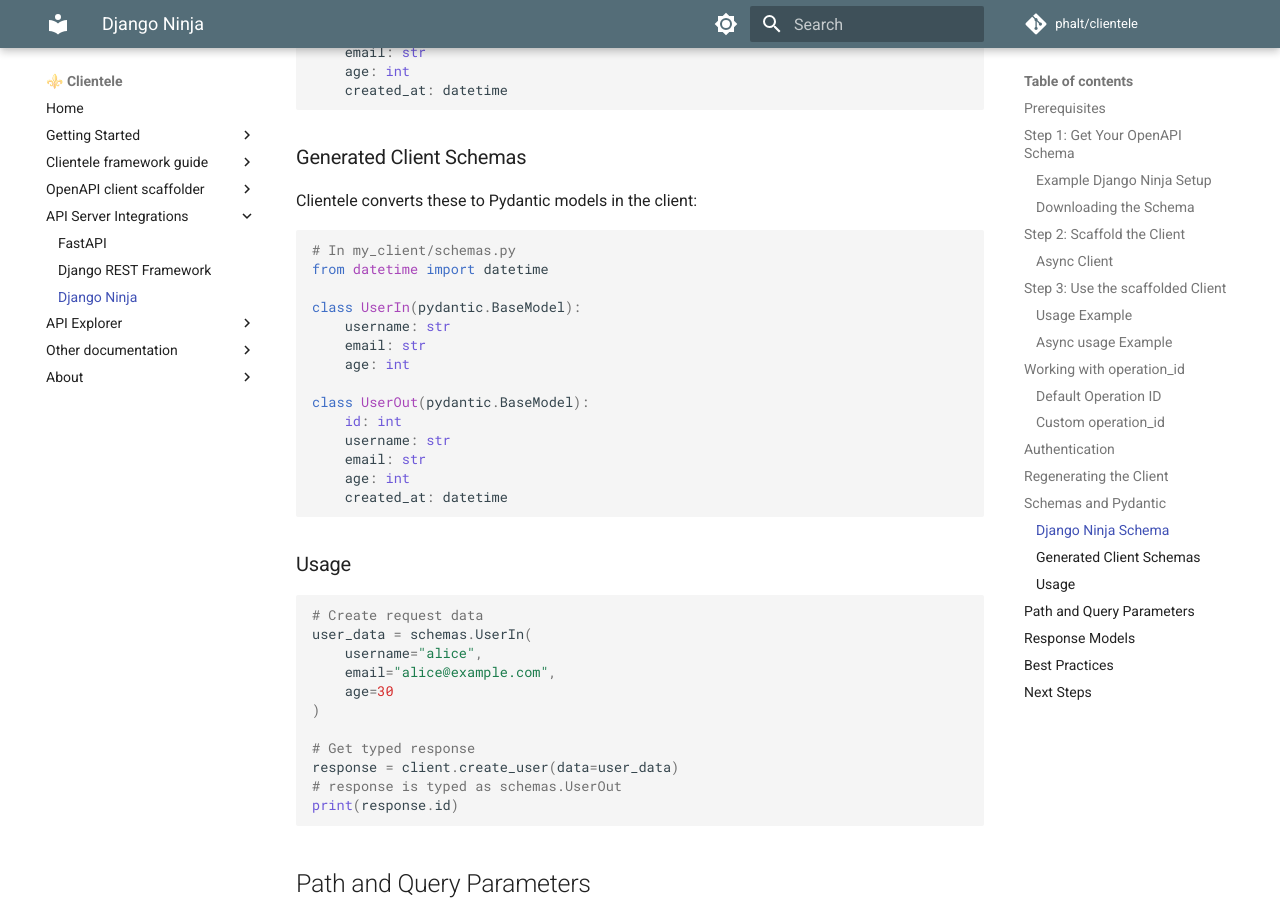
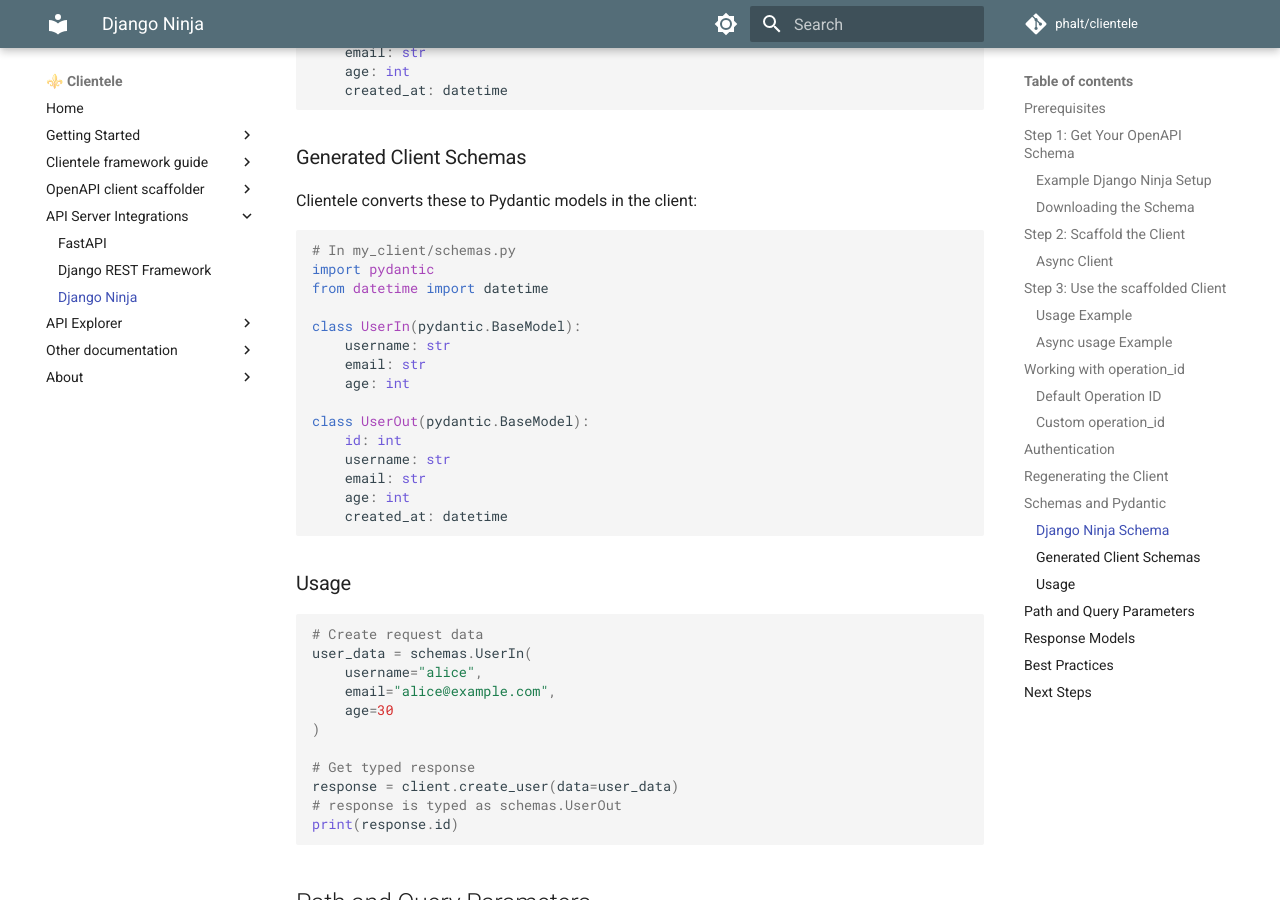
Before and after one commit to phalt/clientele, an MkDocs documentation site: the page built from docs/server-django-ninja.md, in a window 1280 px wide and 900 px high, scrolled down 4041 px. Built offline with MkDocs 1.6.1 and Material for MkDocs 9.7.7, drawn with Linux system fonts in a browser that asks for light colours; comment, search, counter and statistics services are not loaded.

Commit message:
Fix missing pydantic imports in code examples
Co-authored-by: phalt <490685+phalt@users.noreply.github.com>

````diff
--- a/docs/server-django-ninja.md
+++ b/docs/server-django-ninja.md
@@ -194,6 +194,7 @@ Clientele converts these to Pydantic models in the client:
 
 ```python
 # In my_client/schemas.py
+import pydantic
 from datetime import datetime
 
 class UserIn(pydantic.BaseModel):
````
Also changed, not shown: docs/server-drf.md (+2 -0 lines).
